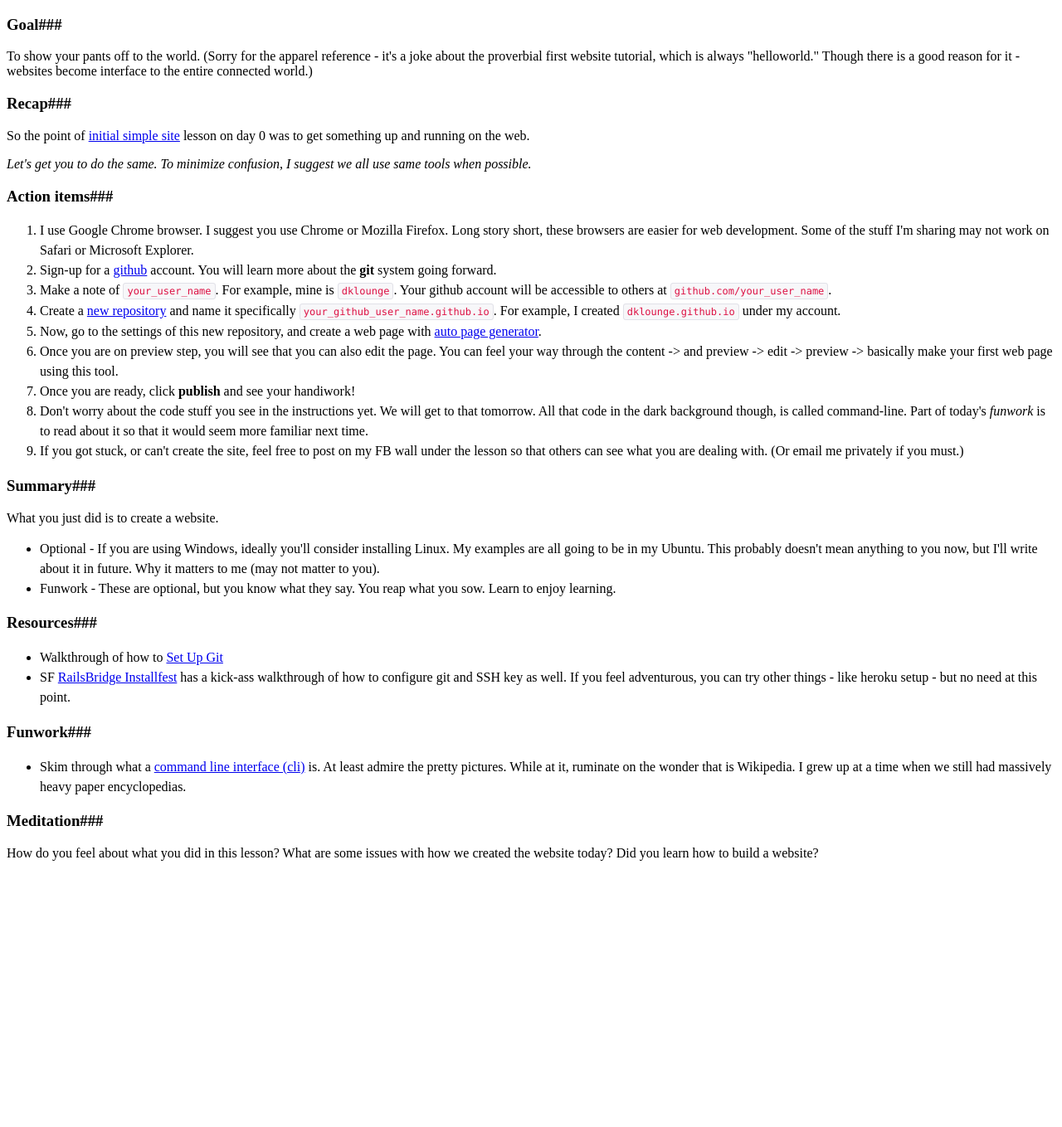
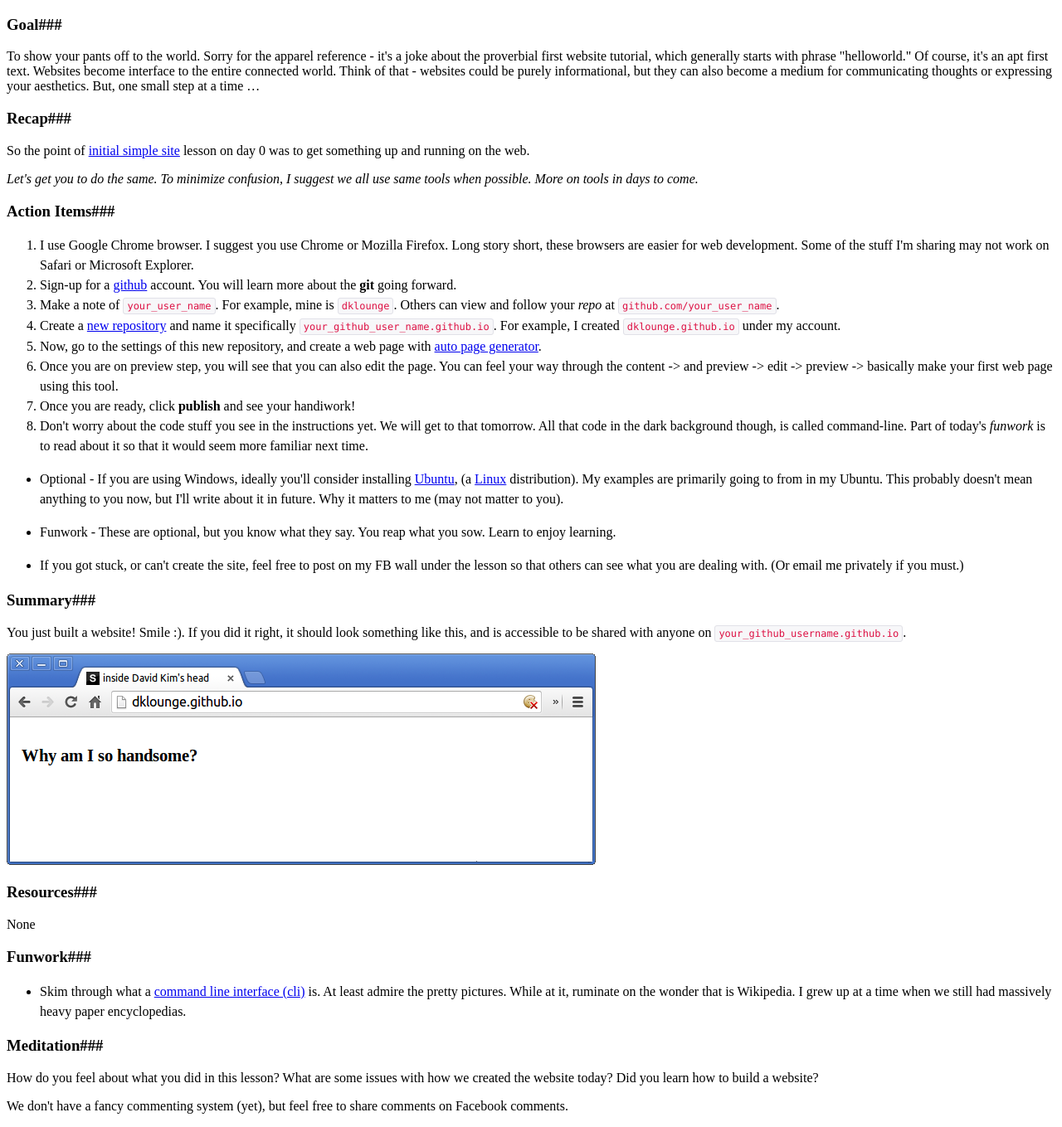
Before and after one commit to productmanagers/productmanagers.github.io, a Jekyll site: the page built from _posts/2014-01-11-day01-first-site.md, in a window 1280 px wide. Shown: the whole page at 83% size. Built offline with Jekyll 4.4.1, drawn with Linux system fonts in a browser that asks for light colours; before the commit the page ends 1054 px from its top, so only the background shows below that.

Commit message:
exercise01 picture uploaded

```diff
--- a/_posts/2014-01-11-day01-first-site.md
+++ b/_posts/2014-01-11-day01-first-site.md
@@ -8,36 +8,41 @@ tags : [exercise 01]
 
 ---
 ###Goal###
-To show your pants off to the world. (Sorry for the apparel reference - it\'s a joke about the proverbial first website tutorial, which is always \"helloworld.\" Though there is a good reason for it - websites become interface to the entire connected world.)
+To show your pants off to the world. Sorry for the apparel reference - it\'s a joke about the proverbial first website tutorial, which generally starts with phrase \"helloworld.\" Of course, it\'s an apt first text. Websites become interface to the entire connected world. Think of that - websites could be purely informational, but they can also become a medium for communicating thoughts or expressing your aesthetics. But, one small step at a time ...
 
 ###Recap###
 So the point of [initial simple site](../hold-onto-your-pants-site/) lesson on day 0 was to get something up and running on the web.
 
-_Let\'s get you to do the same. To minimize confusion, I suggest we all use same tools when possible._
+_Let\'s get you to do the same. To minimize confusion, I suggest we all use same tools when possible. More on tools in days to come._
 
-###Action items###
+###Action Items###
 1. I use Google Chrome browser. I suggest you use Chrome or Mozilla Firefox. Long story short, these browsers are easier for web development. Some of the stuff I\'m sharing may not work on Safari or Microsoft Explorer.
-2. Sign-up for a [github](https://github.com/join) account. You will learn more about the __git__ system going forward.
-3. Make a note of `your_user_name`. For example, mine is `dklounge`. Your github account will be accessible to others at `github.com/your_user_name`.
+2. Sign-up for a [github](https://github.com/join) account. You will learn more about the __git__ going forward.
+3. Make a note of `your_user_name`. For example, mine is `dklounge`. Others can view and follow your _repo_ at `github.com/your_user_name`.
 4. Create a [new repository](https://help.github.com/articles/creating-a-new-repository) and name it specifically `your_github_user_name.github.io`. For example, I created `dklounge.github.io` under my account.
 5. Now, go to the settings of this new repository, and create a web page with [auto page generator](https://help.github.com/articles/creating-pages-with-the-automatic-generator).
 6. Once you are on preview step, you will see that you can also edit the page. You can feel your way through the content -> and preview -> edit -> preview -> basically make your first web page using this tool.
 7. Once you are ready, click __publish__ and see your handiwork!
 8. Don\'t worry about the code stuff you see in the instructions yet. We will get to that tomorrow. All that code in the dark background though, is called command-line. Part of today\'s _funwork_ is to read about it so that it would seem more familiar next time.
-9. If you got stuck, or can\'t create the site, feel free to post on my FB wall under the lesson so that others can see what you are dealing with. (Or email me privately if you must.)
+
+* Optional - If you are using Windows, ideally you\'ll consider installing [Ubuntu](http://www.ubuntu.com/), (a [Linux](http://en.wikipedia.org/wiki/Linux) distribution). My examples are primarily going to from in my Ubuntu. This probably doesn\'t mean anything to you now, but I\'ll write about it in future. Why it matters to me (may not matter to you).
+
+* Funwork - These are optional, but you know what they say. You reap what you sow. Learn to enjoy learning.
+
+* If you got stuck, or can\'t create the site, feel free to post on my FB wall under the lesson so that others can see what you are dealing with. (Or email me privately if you must.)
 
 ###Summary###
-What you just did is to create a website.
+You just built a website! Smile :). If you did it right, it should look something like this, and is accessible to be shared with anyone on `your_github_username.github.io`.
 
-* Optional - If you are using Windows, ideally you\'ll consider installing Linux. My examples are all going to be in my Ubuntu. This probably doesn\'t mean anything to you now, but I\'ll write about it in future. Why it matters to me (may not matter to you).
-* Funwork - These are optional, but you know what they say. You reap what you sow. Learn to enjoy learning.
+![My cool personal site]({{site.url}}/assets/images/2014-01-11_exercise01.png)
 
 ###Resources###
-* Walkthrough of how to [Set Up Git](https://help.github.com/articles/set-up-git)
-* SF [RailsBridge Installfest](http://docs.railsbridge.org/installfest/) has a kick-ass walkthrough of how to configure git and SSH key as well. If you feel adventurous, you can try other things - like heroku setup - but no need at this point.
+None
 
 ###Funwork###
 * Skim through what a [command line interface (cli)](http://en.wikipedia.org/wiki/Command-line_interface) is. At least admire the pretty pictures. While at it, ruminate on the wonder that is Wikipedia. I grew up at a time when we still had massively heavy paper encyclopedias.
 
 ###Meditation###
 How do you feel about what you did in this lesson? What are some issues with how we created the website today? Did you learn how to build a website?
+
+We don\'t have a fancy commenting system (yet), but feel free to share comments on Facebook comments.
```
Also changed, not shown: _posts/2014-01-10-day00-initial.md (+3 -3 lines), assets/images/2014-01-11_exercise01.png (added).
